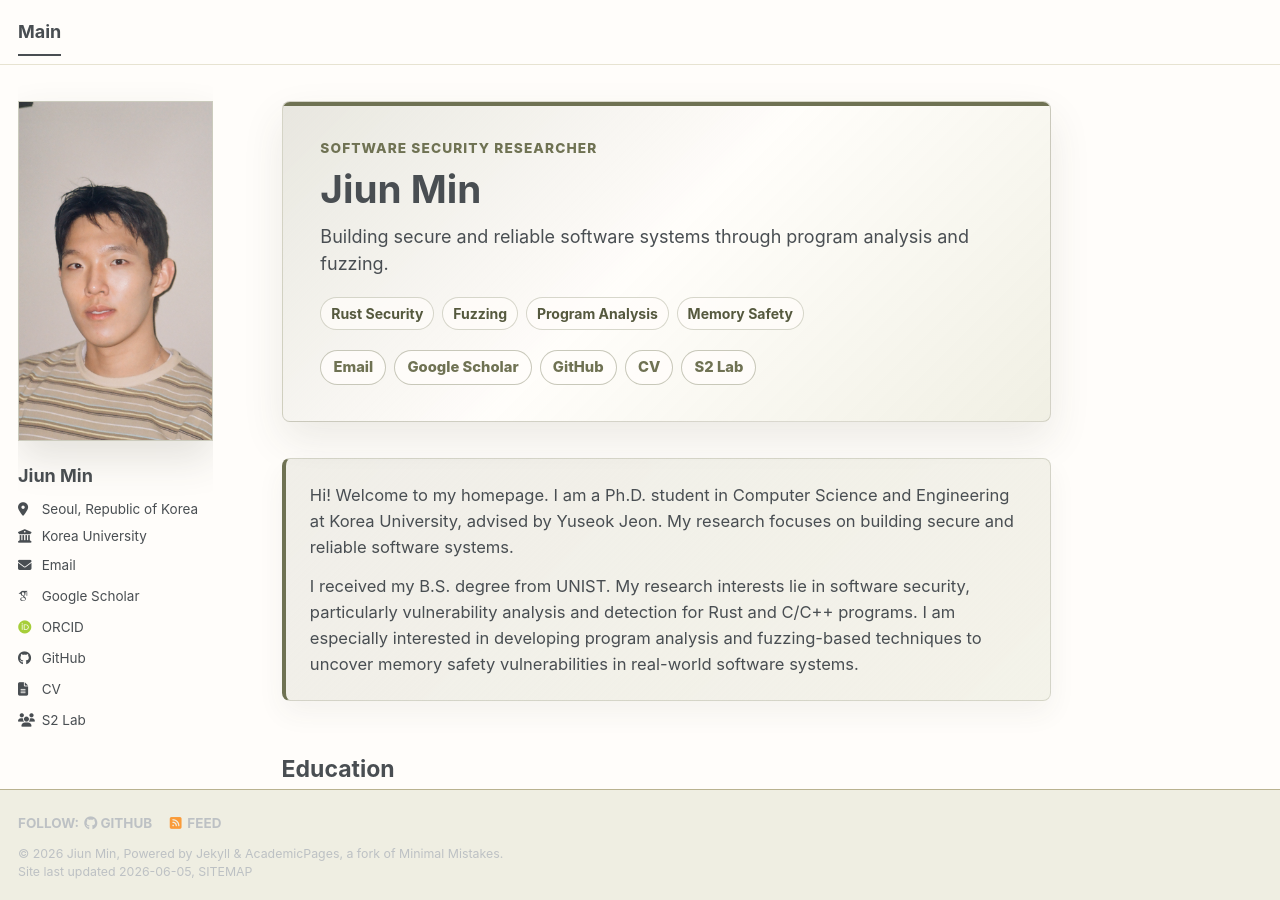
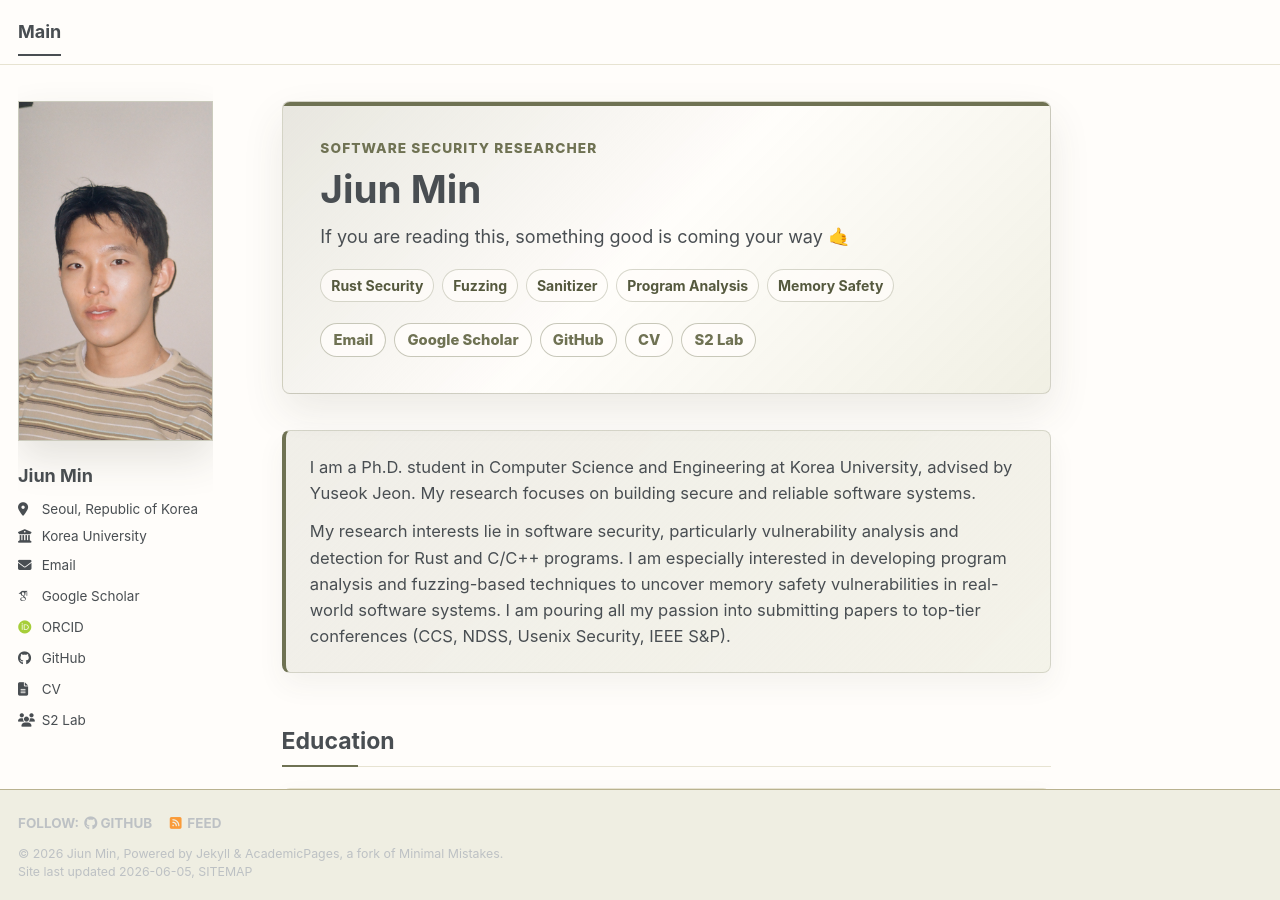
Before and after one commit to MJUCOM/MJUCOM.github.io, a Jekyll site: the page built from _pages/about.md, in a window 1280 px wide and 900 px high. Built offline with Jekyll 4.4.1, drawn with Linux system fonts in a browser that asks for light colours; some web fonts are replaced; a script bundle is joined from its source files by our own code; library files that are not in the unit come from our copies.

Commit message:
intro modification

```diff
--- a/_pages/about.md
+++ b/_pages/about.md
@@ -10,10 +10,11 @@ redirect_from:
 <section class="profile-hero reveal-section">
   <div class="profile-hero__eyebrow">Software Security Researcher</div>
   <h1 class="profile-hero__title">Jiun Min</h1>
-  <p class="profile-hero__subtitle">Building secure and reliable software systems through program analysis and fuzzing.</p>
+  <p class="profile-hero__subtitle"> If you are reading this, something good is coming your way 🤙</p>
   <div class="profile-hero__tags">
     <span>Rust Security</span>
     <span>Fuzzing</span>
+    <span>Sanitizer</span>
     <span>Program Analysis</span>
     <span>Memory Safety</span>
   </div>
@@ -28,11 +29,11 @@ redirect_from:
 
 <div class="intro-panel reveal-section">
 <p>
-  Hi! Welcome to my homepage. I am a Ph.D. student in Computer Science and Engineering at Korea University, advised by Yuseok Jeon. My research focuses on building secure and reliable software systems.
+  I am a Ph.D. student in Computer Science and Engineering at Korea University, advised by Yuseok Jeon. My research focuses on building secure and reliable software systems.
 </p>
 
 <p>
-  I received my B.S. degree from UNIST. My research interests lie in software security, particularly vulnerability analysis and detection for Rust and C/C++ programs. I am especially interested in developing program analysis and fuzzing-based techniques to uncover memory safety vulnerabilities in real-world software systems.
+  My research interests lie in software security, particularly vulnerability analysis and detection for Rust and C/C++ programs. I am especially interested in developing program analysis and fuzzing-based techniques to uncover memory safety vulnerabilities in real-world software systems. I am pouring all my passion into submitting papers to top-tier conferences (CCS, NDSS, Usenix Security, IEEE S&P).
 </p>
 </div>
 
```
